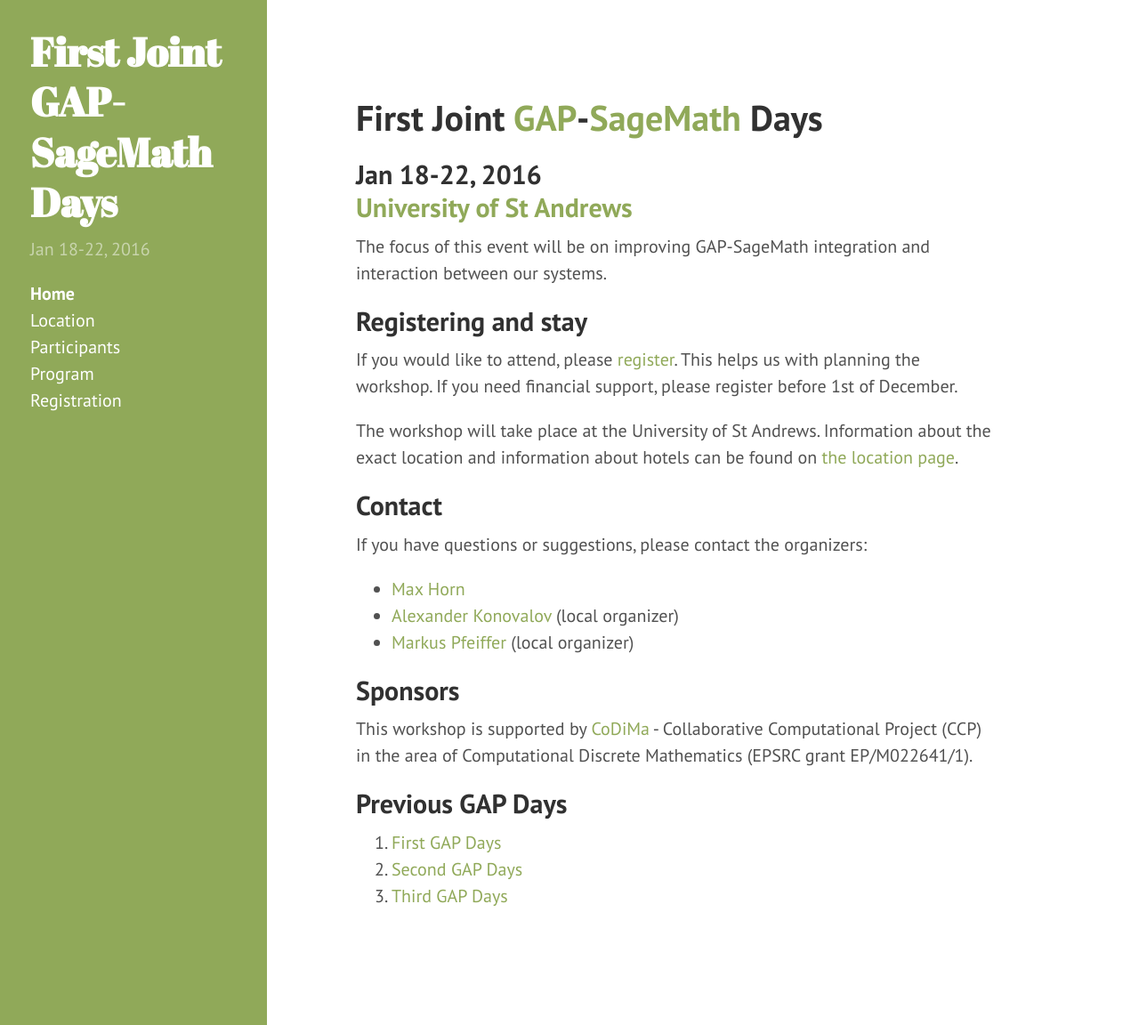
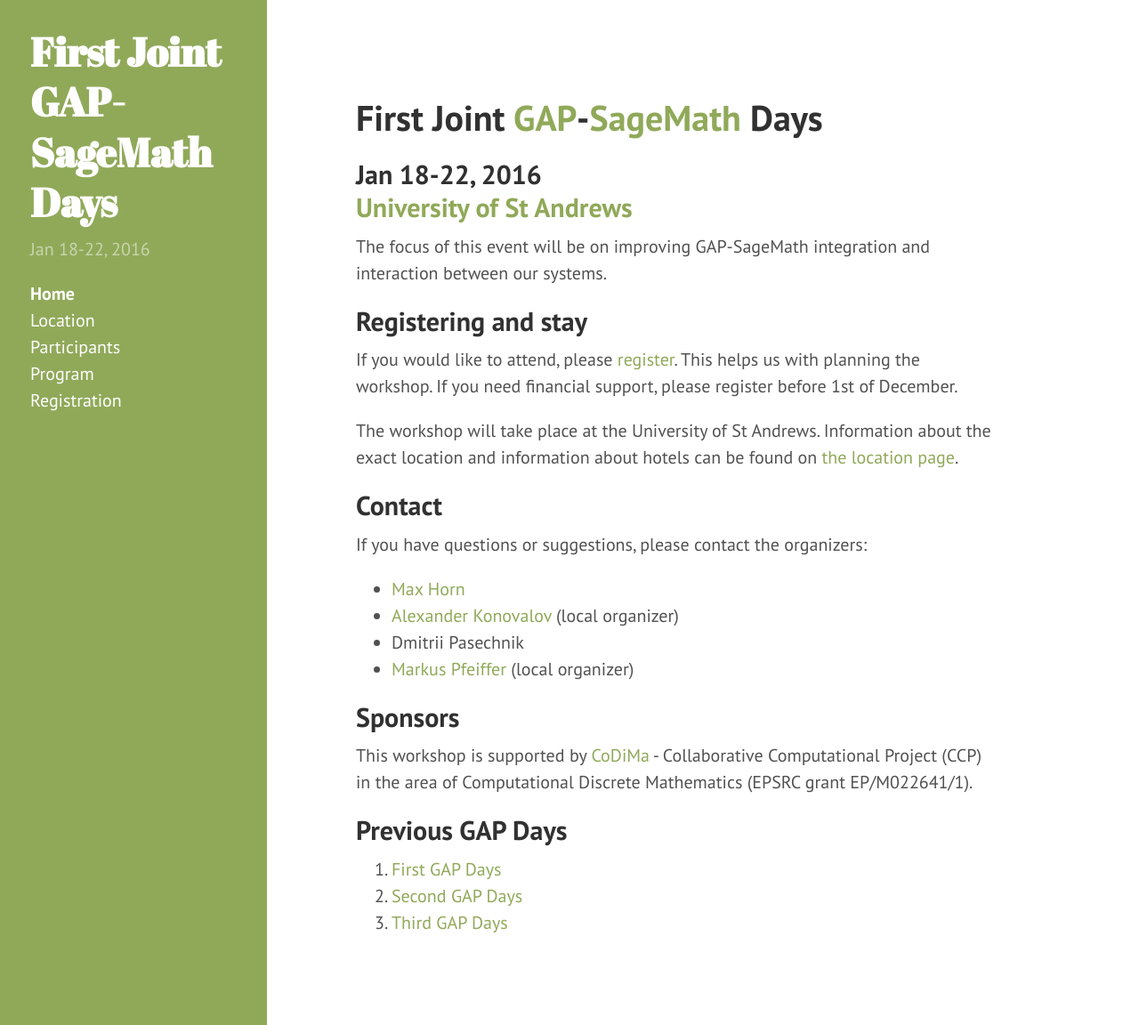
Before and after one commit to gapdays/gap-sage-days2016, a Jekyll site: the page built from index.md, in a window 1280 px wide and 1152 px high. Shown: the whole window at 89% size. Built offline with Jekyll 4.4.1, drawn with Linux system fonts in a browser that asks for light colours; Markdown is read by kramdown in place of the engine named in the settings.

Commit message:
Added Dmitrii to organisers.

```diff
--- a/index.md
+++ b/index.md
@@ -44,6 +44,7 @@ If you have questions or suggestions, please contact the organizers:
 
 * [Max Horn](mailto:max.horn@math.uni-giessen.de)
 * [Alexander Konovalov](mailto:alexander.konovalov@st-andrews.ac.uk) (local organizer)
+* Dmitrii Pasechnik
 * [Markus Pfeiffer](mailto:markus.pfeiffer@st-andrews.ac.uk) (local organizer)
 
 
```
